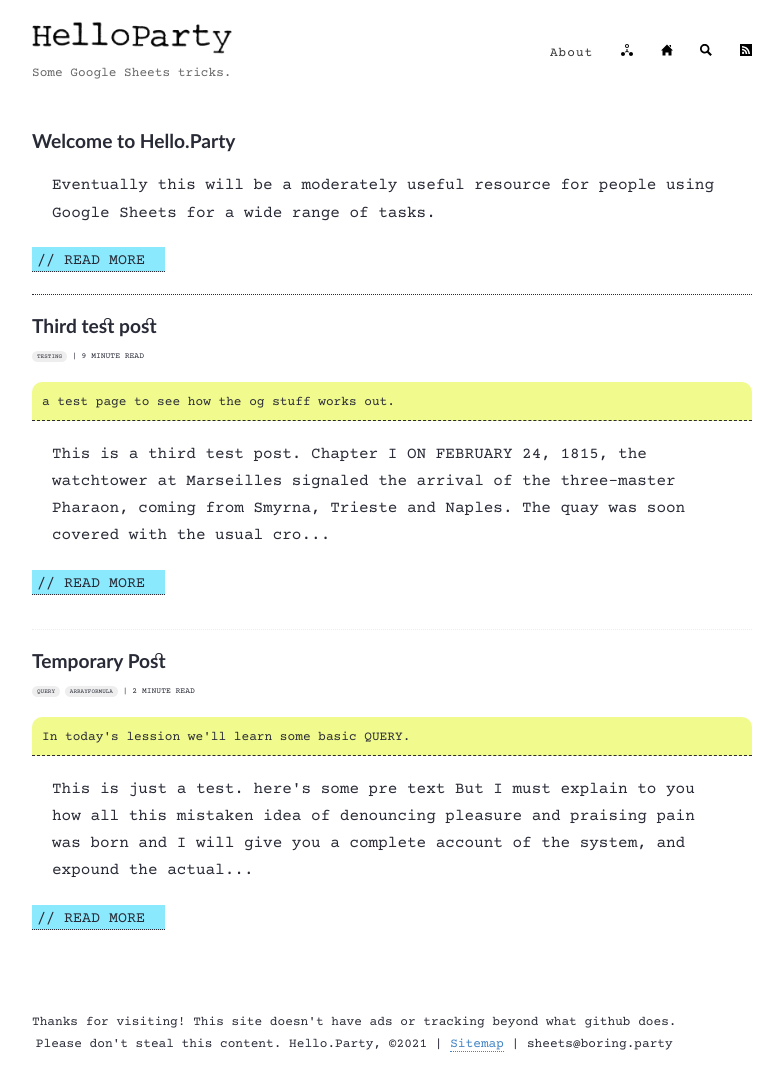
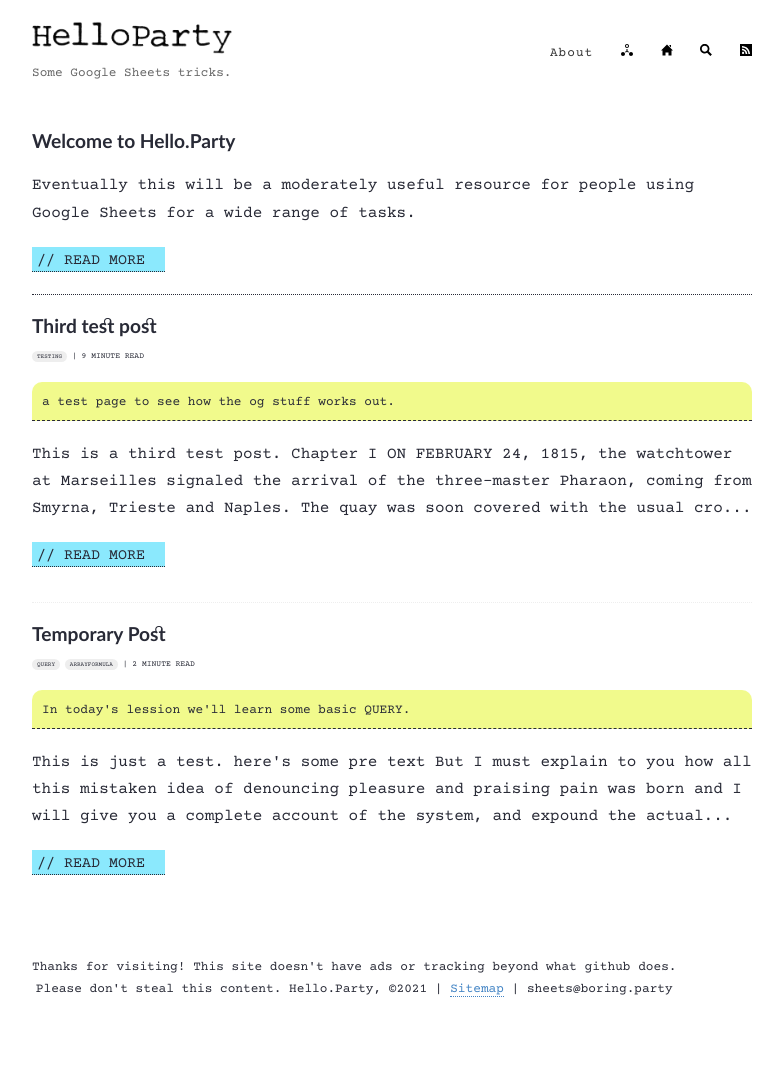
Before and after one commit to hello-party/hello-party-old.github.io, a Jekyll site: the page built from index.html, in a window 1280 px wide. Shown: the whole page, without its empty margins (248-1031 px from the left). Built offline with Jekyll 4.4.1, drawn with Linux system fonts in a browser that asks for light colours; the list of posts is cut into pages by our own code; after the commit the page ends 1027 px from its top, so only the background shows below that.

Commit message:
Update style.scss

```diff
--- a/assets/style.scss
+++ b/assets/style.scss
@@ -132,7 +132,7 @@ div#subtitle {
 }
 
 p {
-  margin: 20px 20px;
+  margin: 20px 0px;
 }
 
 details {
```
